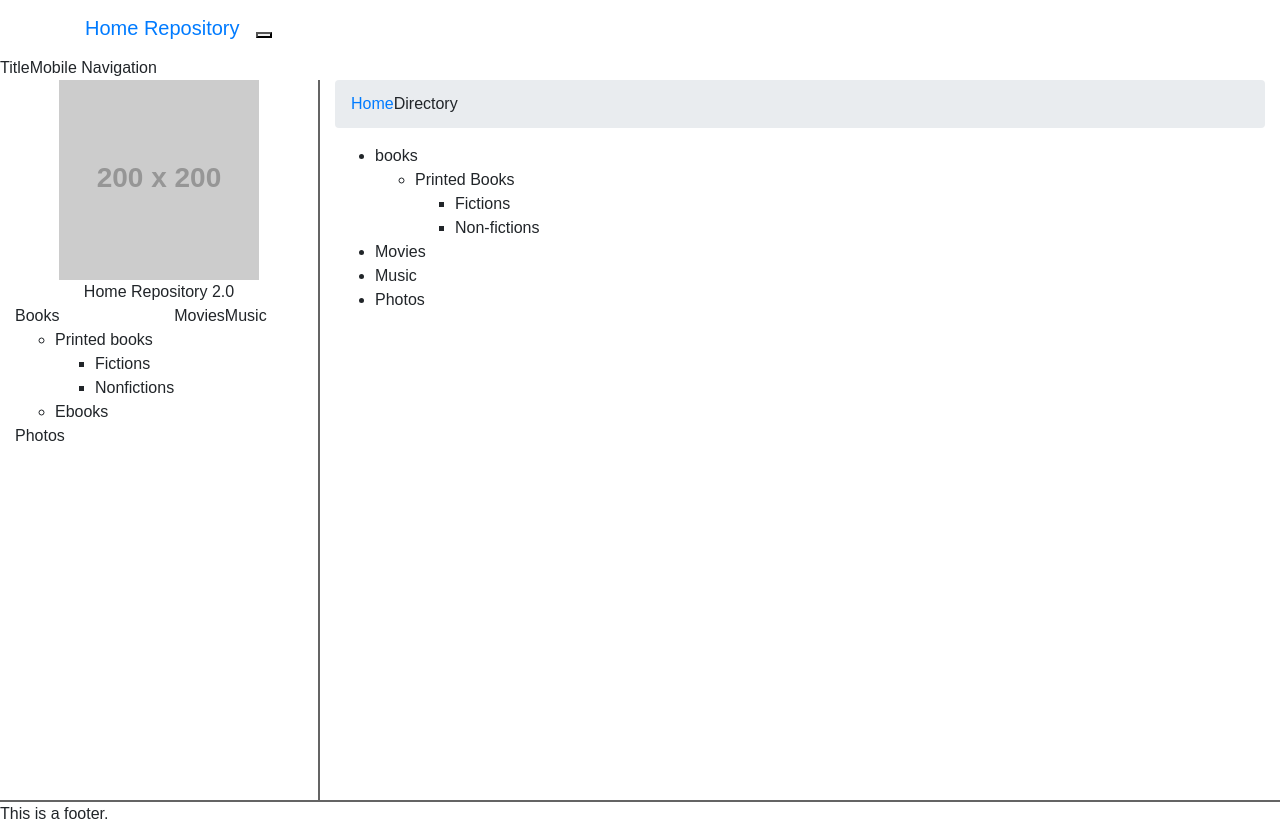
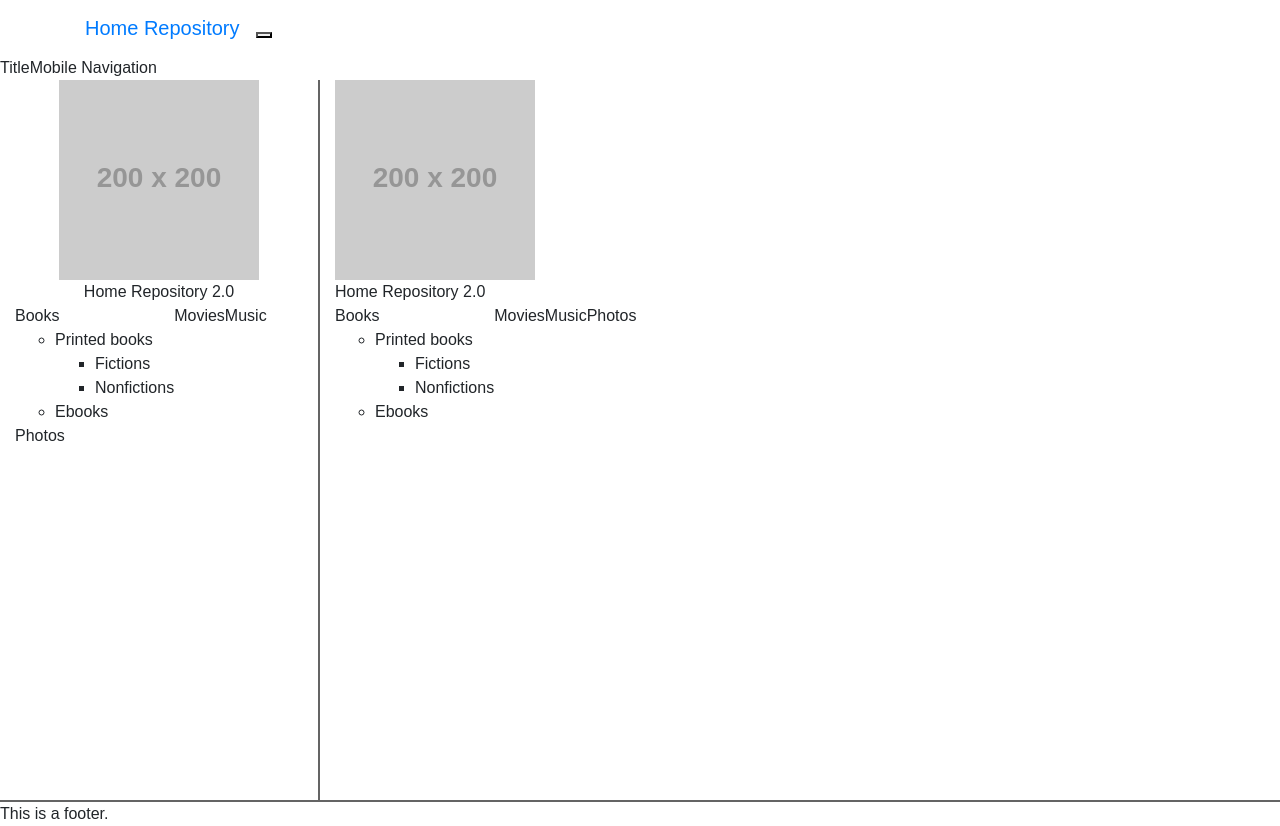
Before and after one commit to rorasa/homerepository, a React (Create React App) app in the folder client/: page / in a window 1280 px wide. Built offline with nearby package versions, Linux system fonts and the light colour scheme.

Commit message:
Install React-router

```diff
--- a/client/package.json
+++ b/client/package.json
@@ -6,6 +6,7 @@
     "react": "^16.2.0",
     "react-bootstrap": "^0.32.0",
     "react-dom": "^16.2.0",
+    "react-router-dom": "^4.2.2",
     "react-scripts": "1.0.17"
   },
   "scripts": {
--- a/client/src/App.js
+++ b/client/src/App.js
@@ -1,6 +1,9 @@
 import React, { Component } from 'react';
 import './App.css';
 import { Grid, Row, Col} from 'react-bootstrap';
+import { BrowserRouter as Router,
+  Route, Link} from 'react-router-dom';
+
 import Navigation from './Navigation';
 import Directory from './Directory';
 import Sidebar from './Sidebar';
@@ -25,7 +28,12 @@
               <Sidebar/>
             </Col>
             <Col xs={12} sm={9}>
-              <Directory/>
+              <Router>
+                <div>
+                  <Route exact path="/" component={Sidebar}/>
+                  <Route path="/directory" component={Directory}/>
+                </div>
+              </Router>
             </Col>
           </Row>
         </Grid>
```
